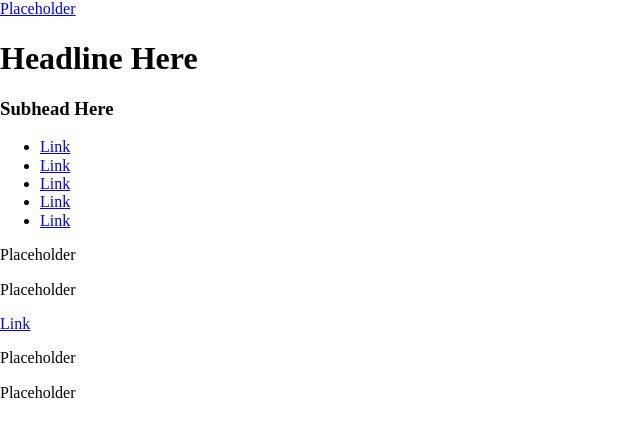
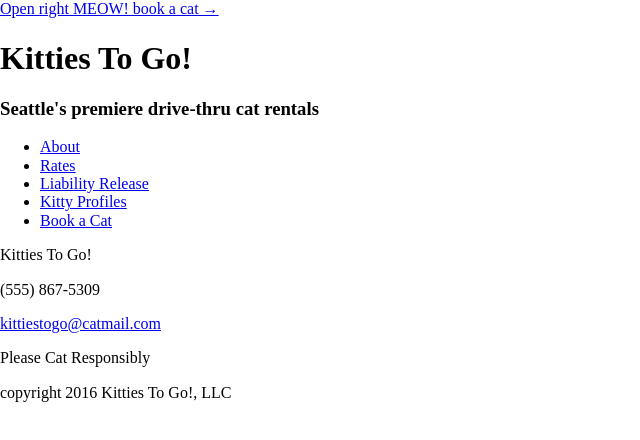
Before and after one commit to apdonaghy05/homework_4, a plain HTML site: page index.html in a window 1280 px wide. Shown: the whole page, without its empty margins (0-640 px from the left). Drawn offline with nearby package versions, Linux system fonts and the light colour scheme.

Commit message:
Removed placeholder content and replaced with Kitties To Go! info

```diff
--- a/index.html
+++ b/index.html
@@ -2,54 +2,53 @@
 <html lang="en">
   <head>
     <meta charset="UTF-8">
-    <meta name="description" content="Placeholder">
-    <meta name="keywords" content="Placeholder,Placeholder,Placeholder">
+    <meta name="description" content="Seattle's premiere drive-thru cat rentals">
+    <meta name="keywords" content="cats, rentals, cat-share, feline, kitties">
     <meta name="author" content="Andrew Donaghy, Dwina Solihin">
     <meta name="viewport" content="width=device-width, initial-scale=1.0">
     <link rel="stylesheet" type="text/css" href="https://necolas.github.io/normalize.css/8.0.0/normalize.css">
     <link rel="stylesheet" type="text/css" href="styles/main.css">
-    <title>Placeholder</title>
+    <title>Kitties To Go</title>
   </head>
-
-<!--  Created and compiled by Dwina and I-->
 
   <body>
     <header>
-      <a class="push right" href="#">Placeholder</a>
-      <h1>Headline Here</h1>
-      <h3>Subhead Here</h3>
+      <a class="push right" href="#">Open right MEOW! book a cat &rarr;</a>
+      <h1>Kitties To Go!</h1>
+      <h3>Seattle's premiere drive-thru cat rentals</h3>
       <nav>
         <ul>
           <li>
-           <a href="#">Link</a>
+           <a href="#">About</a>
           </li>
           <li>
-           <a href="#">Link</a>
+           <a href="#">Rates</a>
           </li>
           <li>
-           <a href="#">Link</a>
+           <a href="#">Liability Release</a>
           </li>
           <li>
-           <a href="#">Link</a>
+           <a href="#">Kitty Profiles</a>
           </li>
           <li>
-           <a href="#">Link</a>
+           <a href="#">Book a Cat</a>
           </li>
         </ul>
       </nav>
     </header>
 
     <section>
+<!--    Dwina's section  -->
 
     </section>
 
     <footer class="white_text">
-      <p>Placeholder</p>
-      <p>Placeholder</p>
-      <a href="#">Link</a>
+      <p>Kitties To Go!</p>
+      <p>(555) 867-5309</p>
+      <a href="#">kittiestogo@catmail.com</a>
       <div class="copyright">
-        <p>Placeholder</p>
-        <p>Placeholder</p>
+        <p>Please Cat Responsibly</p>
+        <p>copyright 2016 Kitties To Go!, LLC</p>
       </div>
     </footer>
   </body>
```
